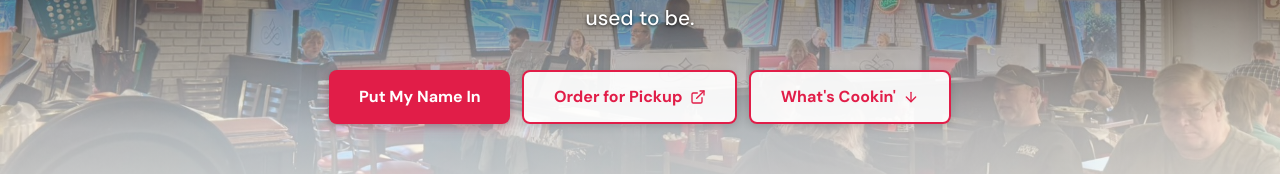
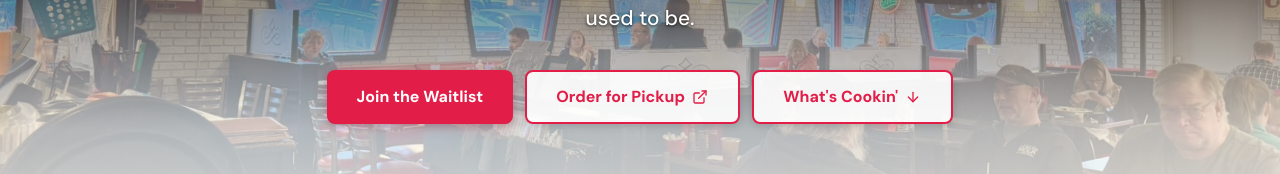
Before and after one commit to kaicostiuc1/shortys_demo_v1.2, a React (Vite) app: page / in a window 1280 px wide. Shown: the part 470-644 px from the top of the page. Built offline with nearby package versions, Linux system fonts and the light colour scheme; a web font is replaced by a local one.

Commit message:
Update App.jsx

```diff
--- a/src/App.jsx
+++ b/src/App.jsx
@@ -521,7 +521,7 @@ function Hero() {
           }}
           onMouseEnter={(e) => { e.target.style.background = C.redDark; e.target.style.transform = "translateY(-1px)"; }}
           onMouseLeave={(e) => { e.target.style.background = C.red; e.target.style.transform = "translateY(0)"; }}>
-            Put My Name In
+            Join the Waitlist
           </a>
           {/* 🔥 NEW: Flagship Order Online Button */}
   <a href={LOCATIONS.williamsburg.toastOrderUrl} target="_blank" rel="noopener noreferrer"
```
